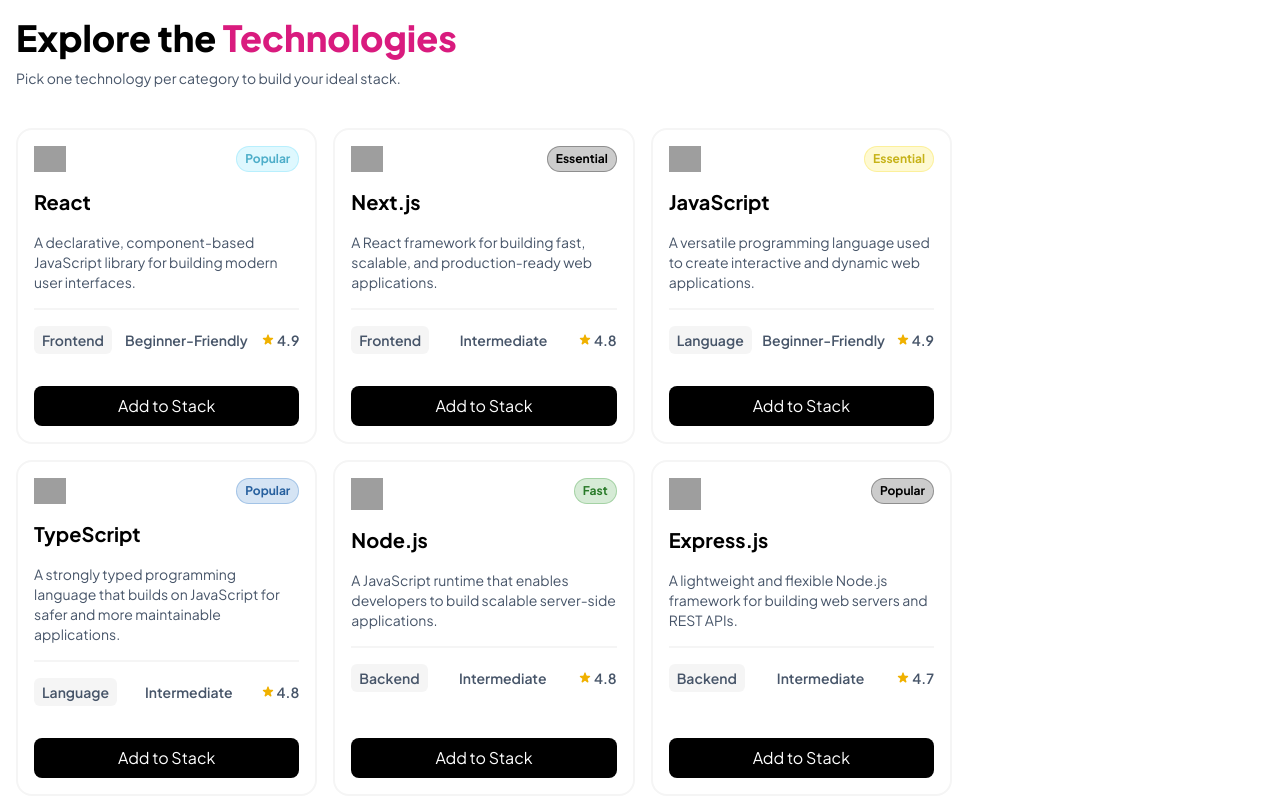
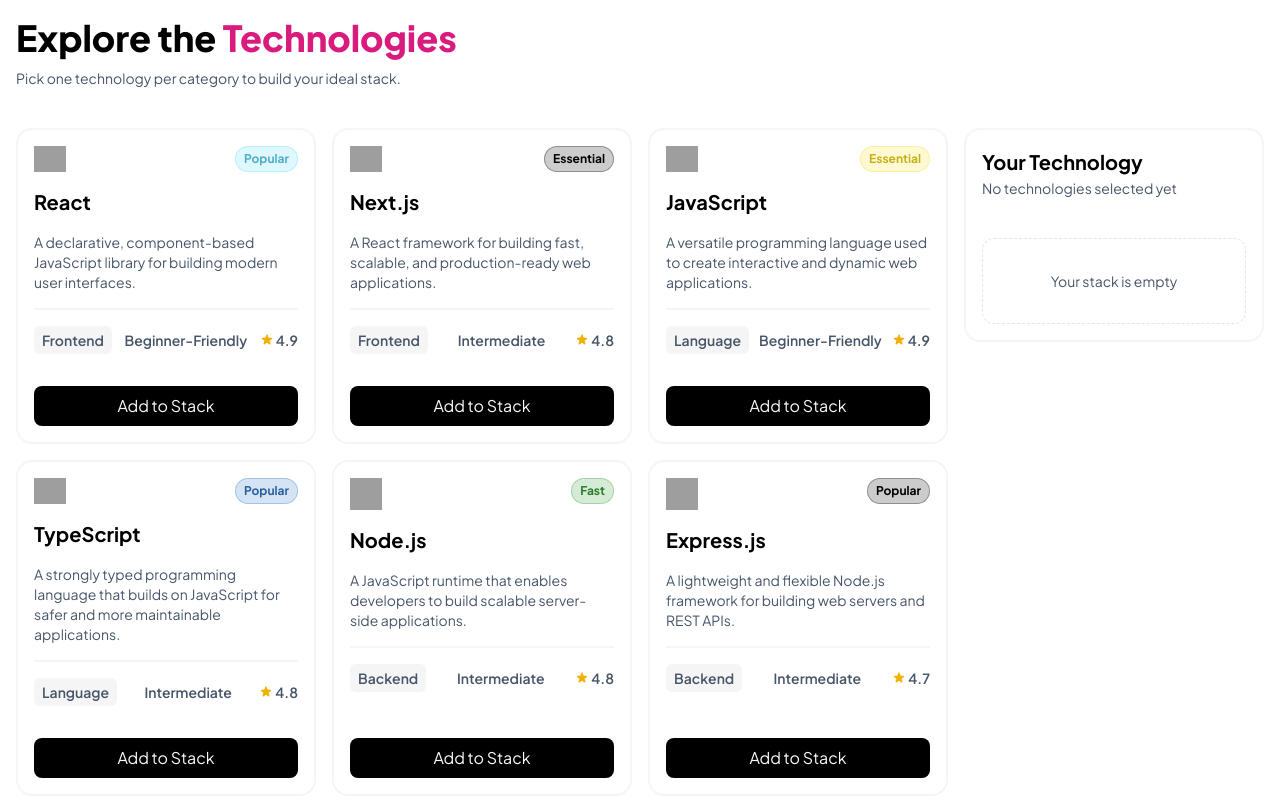
Before and after one commit to chowdhury-emon/dev-stack, a React (Vite) app: page / in a window 1280 px wide. Shown: the part 860-1660 px from the top of the page. Built offline with nearby package versions, Linux system fonts and the light colour scheme; grey boxes are pictures that could not be loaded.

Commit message:
Created StackList and StackCard and the selected stack funcionality

```diff
--- a/src/components/Hero/Hero.tsx
+++ b/src/components/Hero/Hero.tsx
@@ -21,7 +21,7 @@
                         className="p-2 px-3 text-sm rounded-lg border-2 border-neutral-100 bg-linear-to-r from-secondary to-primary text-white">
                         Explore Technologies
                     </button>
-                    <button className="p-2 px-3 text-sm rounded-lg border-2 border-neutral-100">Learn More</button>
+                    <button className="p-2 px-3 text-sm rounded-lg border border-neutral-300">Learn More</button>
                 </div>
             </div>
 
--- /dev/null
+++ b/src/components/Technologies/StackList/StackCard.tsx
@@ -0,0 +1,29 @@
+import { HiX } from "react-icons/hi"
+import type { Technology } from "../../../types/techonology.type"
+
+interface StackCardProps {
+  selectedTechnology: Technology
+  handleSelectedStackRemove: (id: string) => void
+
+}
+
+function StackCard({ selectedTechnology, handleSelectedStackRemove }: StackCardProps) {
+  return (
+    <div className="flex justify-between p-3 border-2 border-neutral-100 rounded-xl">
+      <div className="flex">
+        <img className="max-w-10" src={selectedTechnology.icon} alt="Technology Icon" />
+        <div className="px-4">
+          <h1 className=" text-black font-bold">{selectedTechnology.name}</h1>
+          <p className="text-xs">{selectedTechnology.category}</p>
+        </div>
+      </div>
+
+      <button onClick={() => handleSelectedStackRemove(selectedTechnology.id)}>
+        <HiX className="text-2xl text-neutral-400" />
+      </button>
+
+    </div>
+  )
+}
+
+export default StackCard
--- /dev/null
+++ b/src/components/Technologies/StackList/StackList.tsx
@@ -0,0 +1,50 @@
+
+import type { Technology } from "../../../types/techonology.type"
+import StackCard from "./StackCard"
+
+interface StackListProps {
+    selectedStacks: Technology[]
+    handleSelectedStackRemove: (id: string) => void
+    handleSelectedStackRemoveAll: () => void
+}
+
+function StackList({ selectedStacks, handleSelectedStackRemove, handleSelectedStackRemoveAll }: StackListProps) {
+    const stackEmpty: boolean = selectedStacks.length === 0;
+    return (
+        <article className="grid">
+            <div className="grid gap-10 h-fit border-2 border-neutral-100 rounded-2xl p-4">
+                <header>
+                    <h1 className="text-xl/relaxed font-bold text-black">Your Technology</h1>
+                    <p className="text-sm"> {
+                        stackEmpty ?
+                            "No technologies selected yet" :
+                            `${selectedStacks.length} Technology Selected`
+                    }
+                    </p>
+                </header>
+
+                <section className="grid gap-2">
+                    <div className={`text-sm text-center p-8 border border-dashed border-neutral-200 rounded-xl ${stackEmpty ? "block": "hidden"}`}>
+                        <p>Your stack is empty</p>
+                    </div>
+                    {
+                        selectedStacks.map((selectedTechnology) => (
+                            <StackCard
+                                selectedTechnology={selectedTechnology}
+                                handleSelectedStackRemove={handleSelectedStackRemove}
+                            />
+                        ))
+                    }
+                </section>
+
+                <button
+                    className={`p-2 font-bold text-red-700 border border-current rounded-xl ${stackEmpty? "hidden": ""}`}
+                    onClick={handleSelectedStackRemoveAll}>
+                    Remove All
+                </button>
+            </div>
+        </article>
+    )
+}
+
+export default StackList
--- a/src/components/Technologies/Technologies.tsx
+++ b/src/components/Technologies/Technologies.tsx
@@ -2,6 +2,7 @@
 import type { Technology } from "../../types/techonology.type"
 import Loading from "../../ui/Loading";
 import TechnologyList from "./TechnologyList";
+import StackList from "./StackList/StackList";
 
 const loadTechnologies = async (): Promise<Technology[]> => {
   const res = await fetch("./data.json");
@@ -11,6 +12,21 @@
 
 function Technologies() {
   const [technologiesPromise] = useState(() => loadTechnologies());
+  const [selectedStacks, setSelectedStacks] = useState<Technology[]>([]);
+
+  const handleSelectedStack = (technology: Technology) => {
+    setSelectedStacks(prev => [...prev, technology])
+    console.log("Selected", selectedStacks)
+  }
+
+  const handleSelectedStackRemove = (id: string) => {
+    const newSelectedItems = selectedStacks.filter(technology => technology.id !== id)
+    setSelectedStacks(newSelectedItems);
+  }
+
+  const handleSelectedStackRemoveAll = () => {
+    setSelectedStacks([])
+  }
 
   return (
     <div>
@@ -23,10 +39,18 @@
       </div>
 
       {/* Technology cards grid section */}
-      <div className="grid grid-cols-1 md:grid-cols-4 mt-10">
+      <div className="grid grid-cols-1 md:grid-cols-4 gap-4 mt-10">
         <Suspense fallback={<Loading />}>
-          <TechnologyList technologiesPromise={technologiesPromise} />
+          <TechnologyList
+            technologiesPromise={technologiesPromise}
+            handleSelectedStack={handleSelectedStack}
+          />
         </Suspense>
+        <StackList
+          selectedStacks={selectedStacks}
+          handleSelectedStackRemove={handleSelectedStackRemove}
+          handleSelectedStackRemoveAll={handleSelectedStackRemoveAll}
+        />
       </div>
 
     </div>
--- a/src/components/Technologies/TechnologyCard.tsx
+++ b/src/components/Technologies/TechnologyCard.tsx
@@ -1,13 +1,22 @@
 import { HiStar } from "react-icons/hi";
 import type { Technology } from "../../types/techonology.type"
+import { useState } from "react";
 
 interface TechnologyCardProps {
     technology: Technology;
+    handleSelectedStack: (technology: Technology) => void
 }
 
-function TechnologyCard({ technology }: TechnologyCardProps) {
+function TechnologyCard({ technology, handleSelectedStack }: TechnologyCardProps) {
+    const [addedToStack, setAddedToStack] = useState(false);
+
+    const handleAddToStack = () => {
+        setAddedToStack(true);
+        handleSelectedStack(technology);
+    }
+
     return (
-        <article className="grid border-2 border-neutral-100 rounded-2xl p-4">
+        <article className={`grid border-2 border-neutral-100 rounded-2xl p-4 ${addedToStack ? "border-primary/30" : ""}`}>
             <section className="flex justify-between">
                 <img className="max-w-8" src={technology.icon} alt="" />
                 <div
@@ -31,7 +40,12 @@
                 </div>
             </section>
 
-            <button className="bg-black text-white w-full p-2 rounded-lg place-self-end">Add to Stack</button>
+            <button
+                className="bg-black text-neutral-50 w-full p-2 rounded-lg place-self-end disabled:text-primary disabled:bg-primary/10"
+                disabled={addedToStack}
+                onClick={handleAddToStack}>
+                Add to Stack
+            </button>
         </article>
     )
 }
--- a/src/components/Technologies/TechnologyList.tsx
+++ b/src/components/Technologies/TechnologyList.tsx
@@ -4,9 +4,10 @@
 
 interface TechnologyListProps {
     technologiesPromise: Promise<Technology[]>
+    handleSelectedStack: (technology: Technology) => void
 }
 
-function TechnologyList({ technologiesPromise }: TechnologyListProps) {
+function TechnologyList({ technologiesPromise, handleSelectedStack }: TechnologyListProps) {
     const technologiesData = use(technologiesPromise);
     console.log(technologiesData)
 
@@ -14,7 +15,7 @@
         <div className="grid grid-cols-1 md:grid-cols-2 xl:grid-cols-3 col-span-3 gap-4">
             {
                 technologiesData.map((data, index) => (
-                    <TechnologyCard key={index} technology={data} />
+                    <TechnologyCard key={index} technology={data} handleSelectedStack={handleSelectedStack} />
                 ))
             }
 
```
